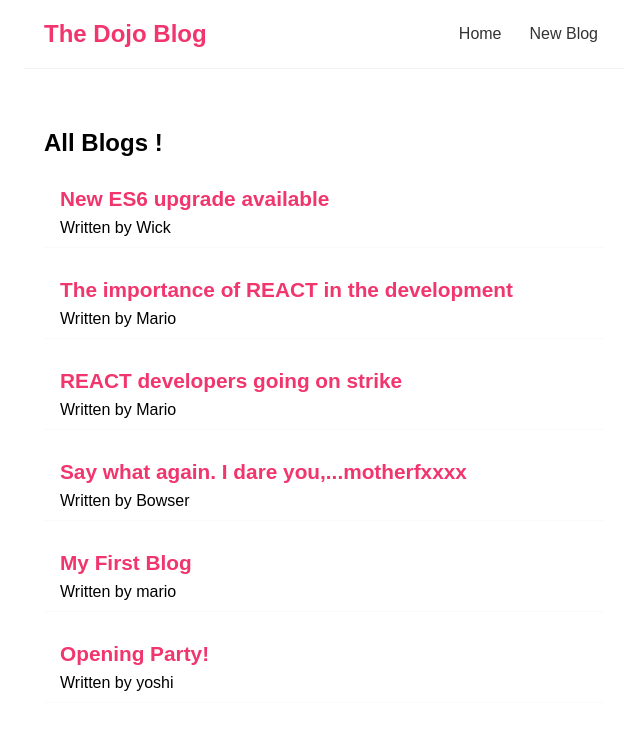
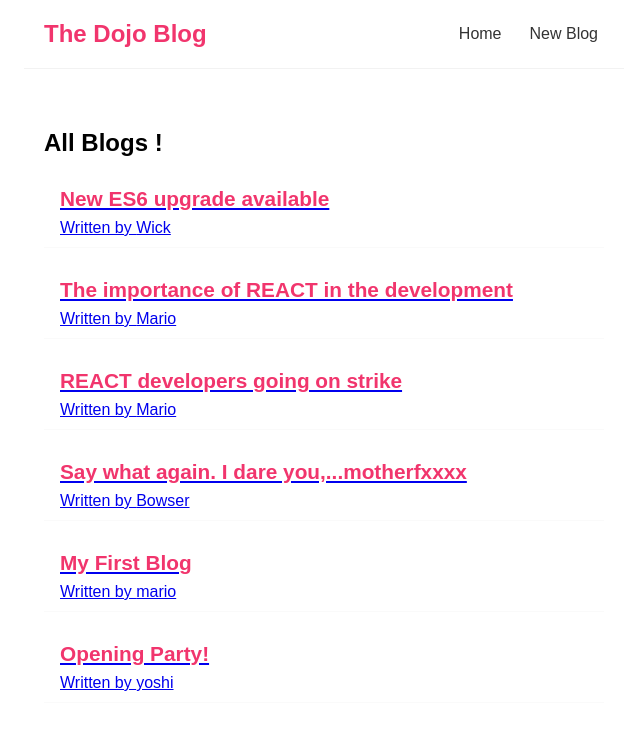
Before and after one commit to Im-Hassan-wd/Blog-App, a React (Create React App) app: page / in a window 1280 px wide. Shown: the top 730 px of the page, without its empty margins (316-956 px from the left). Built offline with nearby package versions, Linux system fonts and the light colour scheme; data requests are answered from the project's data file.

Commit message:
linked to the individual bblogs

```diff
--- a/src/BlogList.js
+++ b/src/BlogList.js
@@ -1,12 +1,15 @@
-const BlogList = ({blogs, title}) => {
+import { Link } from 'react-router-dom';
 
+const BlogList = ({ blogs, title}) => {
     return (
         <div className="blog-list">
-            <h2>{ title }</h2>
-            {blogs.map((blog) => (
-                <div className="blog-preview" key={blog.id}>
-                    <h2>{ blog.title }</h2>
-                    <p>Written by { blog.author }</p>
+            <h2>{ title} </h2>
+            {blogs.map(blog => (
+                <div className="blog-preview">
+                    <Link to={`/blogs/${blog.id}`}>
+                      <h2>{ blog.title }</h2>
+                      <p>Written by { blog.author }</p>
+                    </Link>
                 </div>
             ))}
         </div>
```
